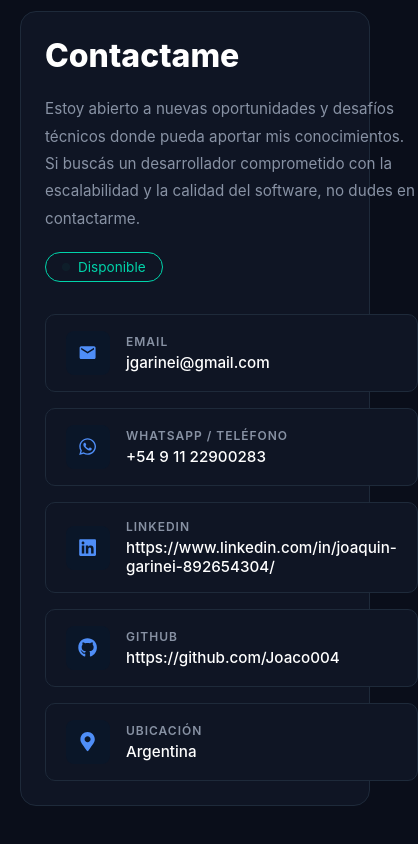
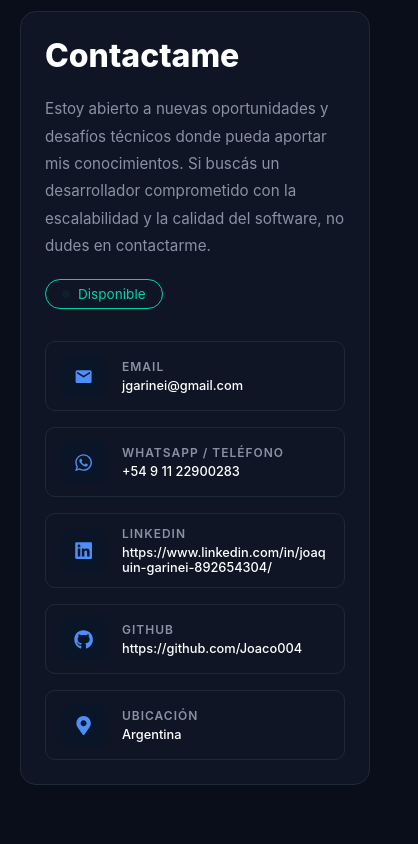
Before and after one commit to Joaco004/Mi-portfolio-, a React (Vite) app: page / in a window 390 px wide. Shown: the part 5263-6107 px from the top of the page, 418 px wide, since content can reach past the window. Built offline with nearby package versions, Linux system fonts and the light colour scheme.

Commit message:
fix: arreglos en el responsive del contact y agreagdo de logo

```diff
--- a/index.html
+++ b/index.html
@@ -2,7 +2,7 @@
 <html lang="en">
   <head>
     <meta charset="UTF-8" />
-    <link rel="icon" type="image/svg+xml" href="/favicon.svg" />
+    <link rel="icon" type="image/png" href="/public/logo.png" />
     <meta name="viewport" content="width=device-width, initial-scale=1.0" />
     <title>portfolio-joaquin-garinei</title>
   </head>
--- a/src/styles/components/Contact.css
+++ b/src/styles/components/Contact.css
@@ -139,4 +139,18 @@
         gap: 32px;
         padding: 24px;
     }
+
+    .contact-info p {
+        font-size: 0.8rem;
+        word-break: break-all;
+    }
+
+    .contact-card{
+        padding: 12px 16px;
+    }
+
+    .contact-container {
+        width: 100%;
+        max-width: 100%;
+    }
 }
```
Also changed, not shown: 1 other file (tests, documents, lock files or other folders).
